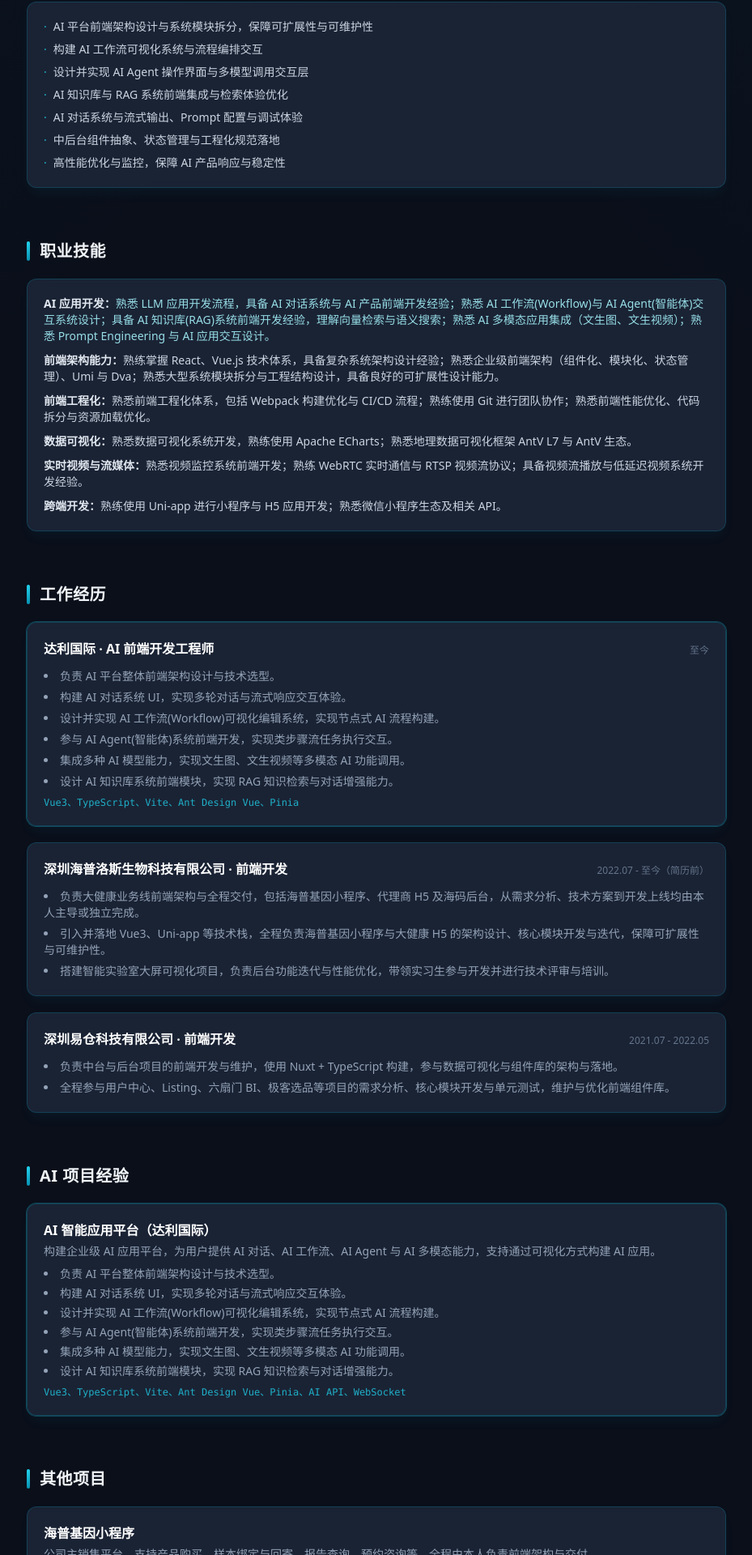
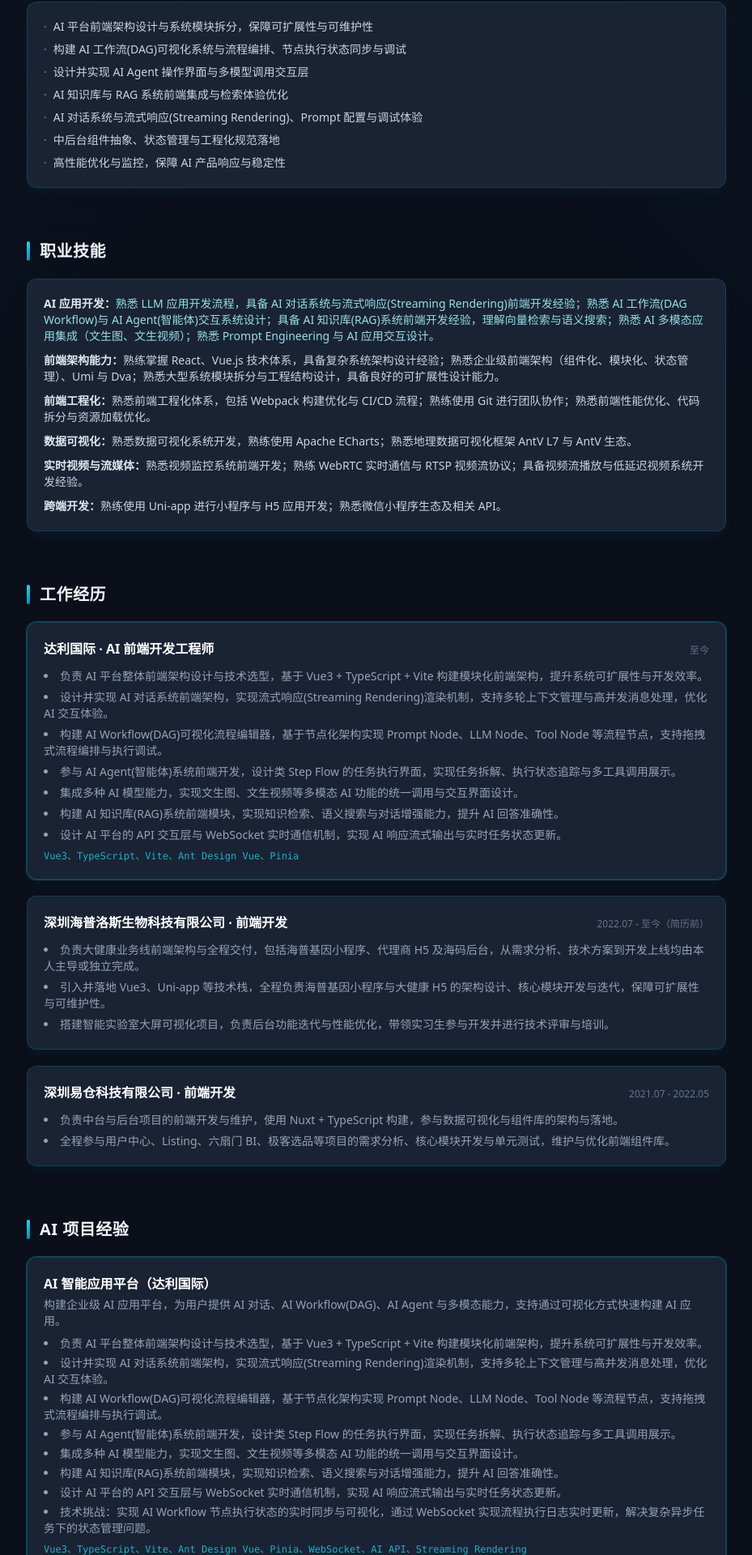
Before and after one commit to hyxnj666/resume, a Next.js app: page /resume in a window 1280 px wide. Shown: the part 1336-3256 px from the top of the page at 81% size, without its empty margins (175-1104 px from the left). Built offline with nearby package versions, Linux system fonts and the light colour scheme.

Commit message:
fix: 内容修改

```diff
--- a/src/data/resume.ts
+++ b/src/data/resume.ts
@@ -27,7 +27,7 @@ export const resumeData = {
 
   /** 技术栈（升级版：按参考分块） */
   techStack: [
-    'AI 应用开发：熟悉 LLM 应用开发流程，具备 AI 对话系统与 AI 产品前端开发经验；熟悉 AI 工作流(Workflow)与 AI Agent(智能体)交互系统设计；具备 AI 知识库(RAG)系统前端开发经验，理解向量检索与语义搜索流程；熟悉 AI 多模态应用集成（文生图、文生视频等）；熟悉 Prompt Engineering 与 AI 应用交互设计。',
+    'AI 应用开发：熟悉 LLM 应用开发流程，具备 AI 对话系统与流式响应(Streaming Rendering)前端开发经验；熟悉 AI 工作流(DAG Workflow)与 AI Agent(智能体)交互系统设计；具备 AI 知识库(RAG)系统前端开发经验，理解向量检索与语义搜索流程；熟悉 AI 多模态应用集成（文生图、文生视频等）；熟悉 Prompt Engineering 与 AI 应用交互设计。',
     '前端架构能力：熟练掌握 React、Vue.js 技术体系，具备复杂系统架构设计经验；熟悉企业级前端架构方案（组件化设计、模块化开发与状态管理）；熟悉 Umi 与 Dva 企业级开发框架；熟悉大型系统模块拆分与工程结构设计，具备良好的可扩展性设计能力。',
     '前端工程化：熟悉前端工程化体系，包括 Webpack 构建优化与 CI/CD 流程；熟练使用 Git 进行团队协作开发；熟悉前端性能优化、代码拆分与资源加载优化。',
     '数据可视化：熟悉数据可视化系统开发，熟练使用 Apache ECharts；熟悉地理数据可视化框架 AntV L7；熟悉 AntV 生态数据可视化体系。',
@@ -38,16 +38,16 @@ export const resumeData = {
   /** 核心能力（架构师级，与参考一致） */
   coreAbilities: [
     'AI 平台前端架构设计与系统模块拆分，保障可扩展性与可维护性',
-    '构建 AI 工作流可视化系统与流程编排交互',
+    '构建 AI 工作流(DAG)可视化系统与流程编排、节点执行状态同步与调试',
     '设计并实现 AI Agent 操作界面与多模型调用交互层',
     'AI 知识库与 RAG 系统前端集成与检索体验优化',
-    'AI 对话系统与流式输出、Prompt 配置与调试体验',
+    'AI 对话系统与流式响应(Streaming Rendering)、Prompt 配置与调试体验',
     '中后台组件抽象、状态管理与工程化规范落地',
     '高性能优化与监控，保障 AI 产品响应与稳定性',
   ],
 
   skills: [
-    { label: 'AI 应用开发', text: '熟悉 LLM 应用开发流程，具备 AI 对话系统与 AI 产品前端开发经验；熟悉 AI 工作流(Workflow)与 AI Agent(智能体)交互系统设计；具备 AI 知识库(RAG)系统前端开发经验，理解向量检索与语义搜索；熟悉 AI 多模态应用集成（文生图、文生视频）；熟悉 Prompt Engineering 与 AI 应用交互设计。', highlight: true },
+    { label: 'AI 应用开发', text: '熟悉 LLM 应用开发流程，具备 AI 对话系统与流式响应(Streaming Rendering)前端开发经验；熟悉 AI 工作流(DAG Workflow)与 AI Agent(智能体)交互系统设计；具备 AI 知识库(RAG)系统前端开发经验，理解向量检索与语义搜索；熟悉 AI 多模态应用集成（文生图、文生视频）；熟悉 Prompt Engineering 与 AI 应用交互设计。', highlight: true },
     { label: '前端架构能力', text: '熟练掌握 React、Vue.js 技术体系，具备复杂系统架构设计经验；熟悉企业级前端架构（组件化、模块化、状态管理）、Umi 与 Dva；熟悉大型系统模块拆分与工程结构设计，具备良好的可扩展性设计能力。', highlight: false },
     { label: '前端工程化', text: '熟悉前端工程化体系，包括 Webpack 构建优化与 CI/CD 流程；熟练使用 Git 进行团队协作；熟悉前端性能优化、代码拆分与资源加载优化。', highlight: false },
     { label: '数据可视化', text: '熟悉数据可视化系统开发，熟练使用 Apache ECharts；熟悉地理数据可视化框架 AntV L7 与 AntV 生态。', highlight: false },
@@ -62,12 +62,13 @@ export const resumeData = {
       stack: 'Vue3、TypeScript、Vite、Ant Design Vue、Pinia',
       highlight: true,
       points: [
-        '负责 AI 平台整体前端架构设计与技术选型。',
-        '构建 AI 对话系统 UI，实现多轮对话与流式响应交互体验。',
-        '设计并实现 AI 工作流(Workflow)可视化编辑系统，实现节点式 AI 流程构建。',
-        '参与 AI Agent(智能体)系统前端开发，实现类步骤流任务执行交互。',
-        '集成多种 AI 模型能力，实现文生图、文生视频等多模态 AI 功能调用。',
-        '设计 AI 知识库系统前端模块，实现 RAG 知识检索与对话增强能力。',
+        '负责 AI 平台整体前端架构设计与技术选型，基于 Vue3 + TypeScript + Vite 构建模块化前端架构，提升系统可扩展性与开发效率。',
+        '设计并实现 AI 对话系统前端架构，实现流式响应(Streaming Rendering)渲染机制，支持多轮上下文管理与高并发消息处理，优化 AI 交互体验。',
+        '构建 AI Workflow(DAG)可视化流程编辑器，基于节点化架构实现 Prompt Node、LLM Node、Tool Node 等流程节点，支持拖拽式流程编排与执行调试。',
+        '参与 AI Agent(智能体)系统前端开发，设计类 Step Flow 的任务执行界面，实现任务拆解、执行状态追踪与多工具调用展示。',
+        '集成多种 AI 模型能力，实现文生图、文生视频等多模态 AI 功能的统一调用与交互界面设计。',
+        '构建 AI 知识库(RAG)系统前端模块，实现知识检索、语义搜索与对话增强能力，提升 AI 回答准确性。',
+        '设计 AI 平台的 API 交互层与 WebSocket 实时通信机制，实现 AI 响应流式输出与实时任务状态更新。',
       ],
     },
     {
@@ -92,16 +93,18 @@ export const resumeData = {
   projects: [
     {
       name: 'AI 智能应用平台（达利国际）',
-      desc: '构建企业级 AI 应用平台，为用户提供 AI 对话、AI 工作流、AI Agent 与 AI 多模态能力，支持通过可视化方式构建 AI 应用。',
-      stack: 'Vue3、TypeScript、Vite、Ant Design Vue、Pinia、AI API、WebSocket',
+      desc: '构建企业级 AI 应用平台，为用户提供 AI 对话、AI Workflow(DAG)、AI Agent 与多模态能力，支持通过可视化方式快速构建 AI 应用。',
+      stack: 'Vue3、TypeScript、Vite、Ant Design Vue、Pinia、WebSocket、AI API、Streaming Rendering',
       highlight: true,
       points: [
-        '负责 AI 平台整体前端架构设计与技术选型。',
-        '构建 AI 对话系统 UI，实现多轮对话与流式响应交互体验。',
-        '设计并实现 AI 工作流(Workflow)可视化编辑系统，实现节点式 AI 流程构建。',
-        '参与 AI Agent(智能体)系统前端开发，实现类步骤流任务执行交互。',
-        '集成多种 AI 模型能力，实现文生图、文生视频等多模态 AI 功能调用。',
-        '设计 AI 知识库系统前端模块，实现 RAG 知识检索与对话增强能力。',
+        '负责 AI 平台整体前端架构设计与技术选型，基于 Vue3 + TypeScript + Vite 构建模块化前端架构，提升系统可扩展性与开发效率。',
+        '设计并实现 AI 对话系统前端架构，实现流式响应(Streaming Rendering)渲染机制，支持多轮上下文管理与高并发消息处理，优化 AI 交互体验。',
+        '构建 AI Workflow(DAG)可视化流程编辑器，基于节点化架构实现 Prompt Node、LLM Node、Tool Node 等流程节点，支持拖拽式流程编排与执行调试。',
+        '参与 AI Agent(智能体)系统前端开发，设计类 Step Flow 的任务执行界面，实现任务拆解、执行状态追踪与多工具调用展示。',
+        '集成多种 AI 模型能力，实现文生图、文生视频等多模态 AI 功能的统一调用与交互界面设计。',
+        '构建 AI 知识库(RAG)系统前端模块，实现知识检索、语义搜索与对话增强能力，提升 AI 回答准确性。',
+        '设计 AI 平台的 API 交互层与 WebSocket 实时通信机制，实现 AI 响应流式输出与实时任务状态更新。',
+        '技术挑战：实现 AI Workflow 节点执行状态的实时同步与可视化，通过 WebSocket 实现流程执行日志实时更新，解决复杂异步任务下的状态管理问题。',
       ],
     },
     {
```
Also changed, not shown: src/data/resume-en.ts (+21 -18 lines).
